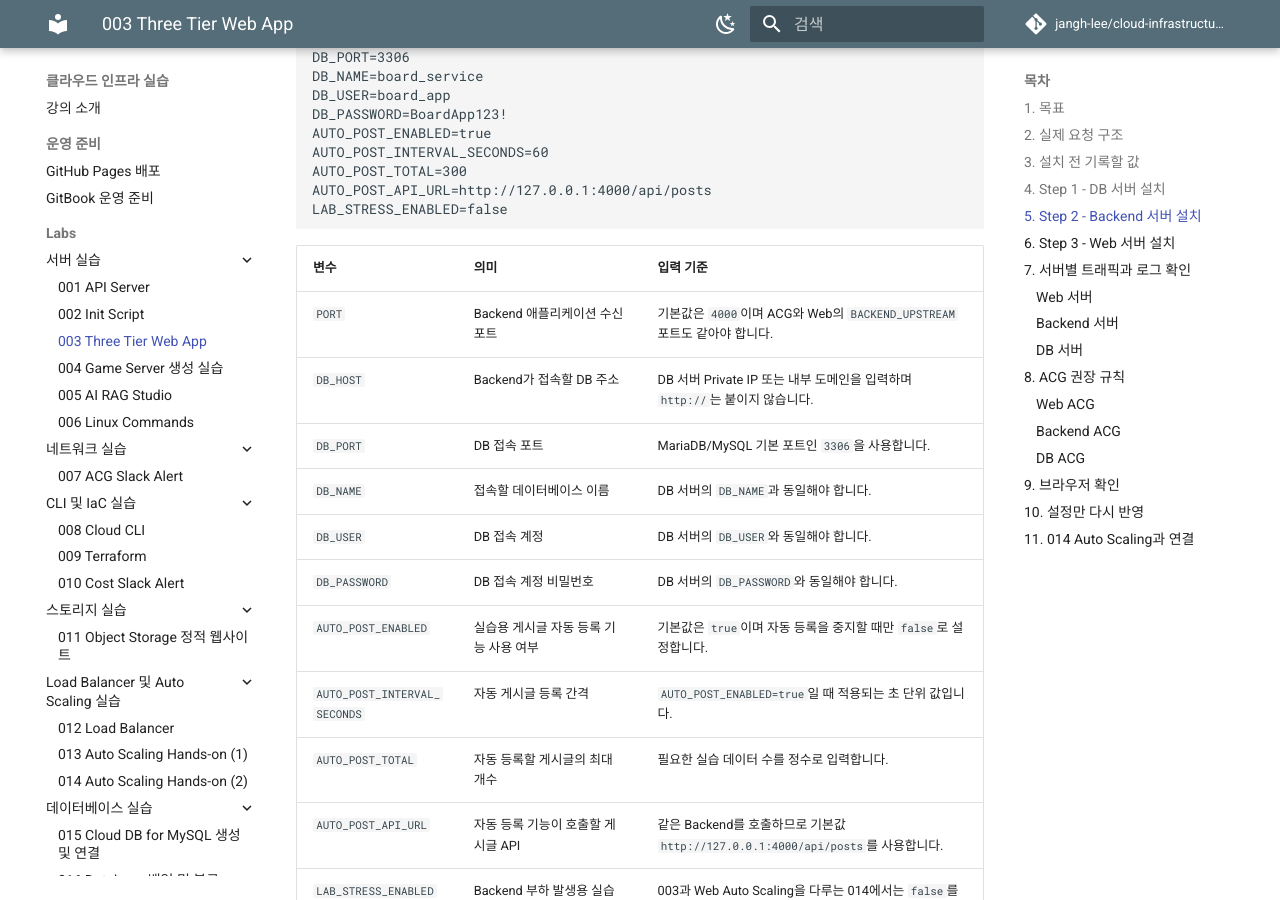
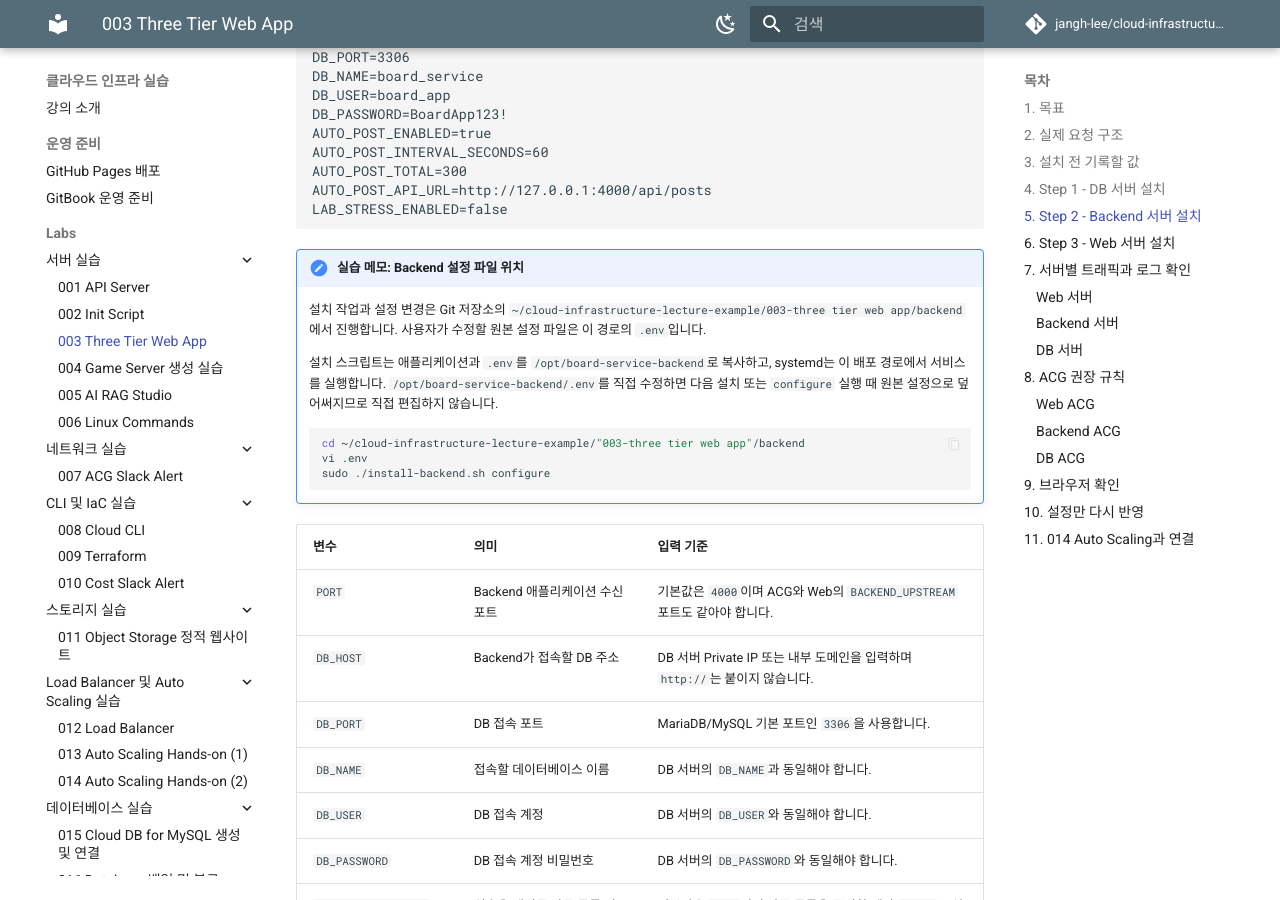
Before and after one commit to jangh-lee/cloud-infrastructure-lecture-example, an MkDocs documentation site: the page built from gitbook/labs/003-three-tier-web-app.md, in a window 1280 px wide and 900 px high, scrolled down 3084 px. Built offline with MkDocs 1.6.1 and Material for MkDocs 9.7.7, drawn with Linux system fonts in a browser that asks for light colours; comment, search, counter and statistics services are not loaded.

Commit message:
Document backend configuration paths

````diff
--- a/gitbook/labs/003-three-tier-web-app.md
+++ b/gitbook/labs/003-three-tier-web-app.md
@@ -121,6 +121,17 @@ AUTO_POST_TOTAL=300
 AUTO_POST_API_URL=http://127.0.0.1:4000/api/posts
 LAB_STRESS_ENABLED=false
 ```
+
+!!! note "실습 메모: Backend 설정 파일 위치"
+    설치 작업과 설정 변경은 Git 저장소의 `~/cloud-infrastructure-lecture-example/003-three tier web app/backend`에서 진행합니다. 사용자가 수정할 원본 설정 파일은 이 경로의 `.env`입니다.
+
+    설치 스크립트는 애플리케이션과 `.env`를 `/opt/board-service-backend`로 복사하고, systemd는 이 배포 경로에서 서비스를 실행합니다. `/opt/board-service-backend/.env`를 직접 수정하면 다음 설치 또는 `configure` 실행 때 원본 설정으로 덮어써지므로 직접 편집하지 않습니다.
+
+    ```bash
+    cd ~/cloud-infrastructure-lecture-example/"003-three tier web app"/backend
+    vi .env
+    sudo ./install-backend.sh configure
+    ```
 
 | 변수 | 의미 | 입력 기준 |
 | --- | --- | --- |
````
Also changed, not shown: 003-three tier web app/README.md (+10 -0 lines).
